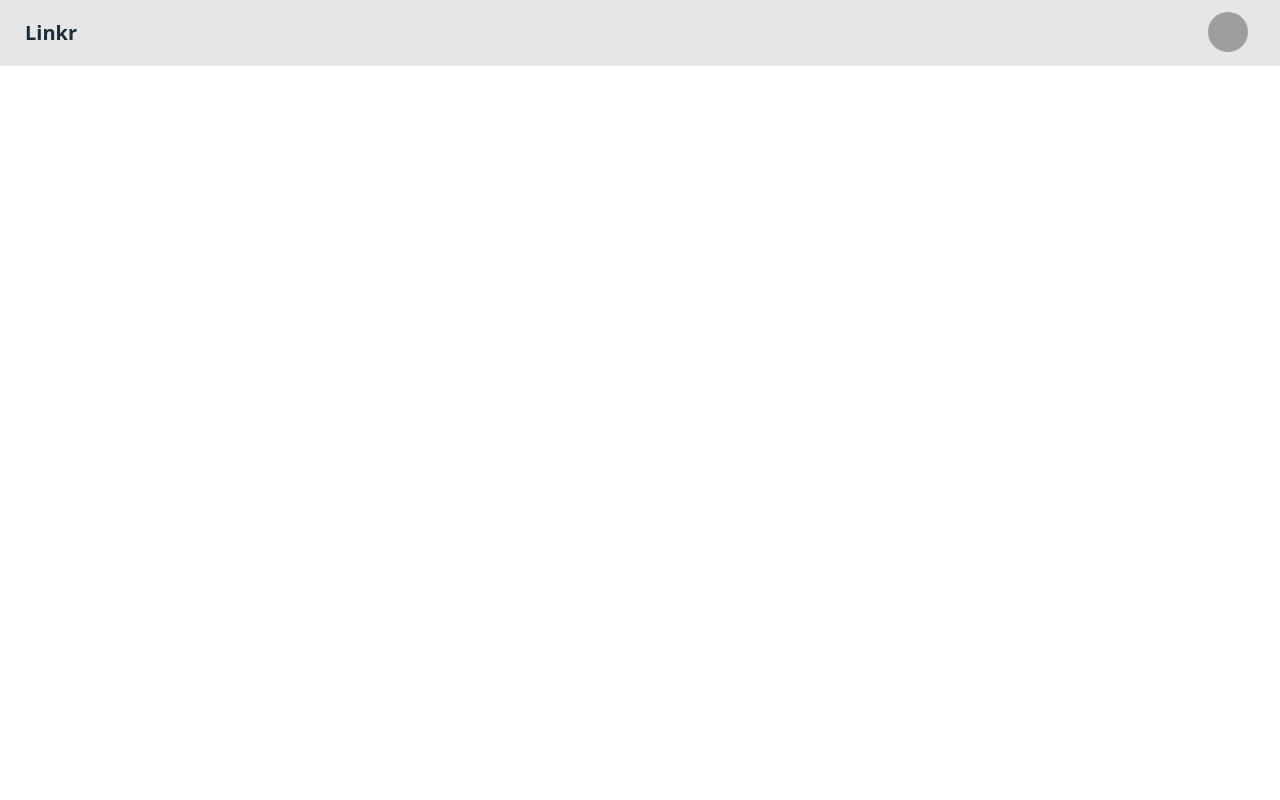
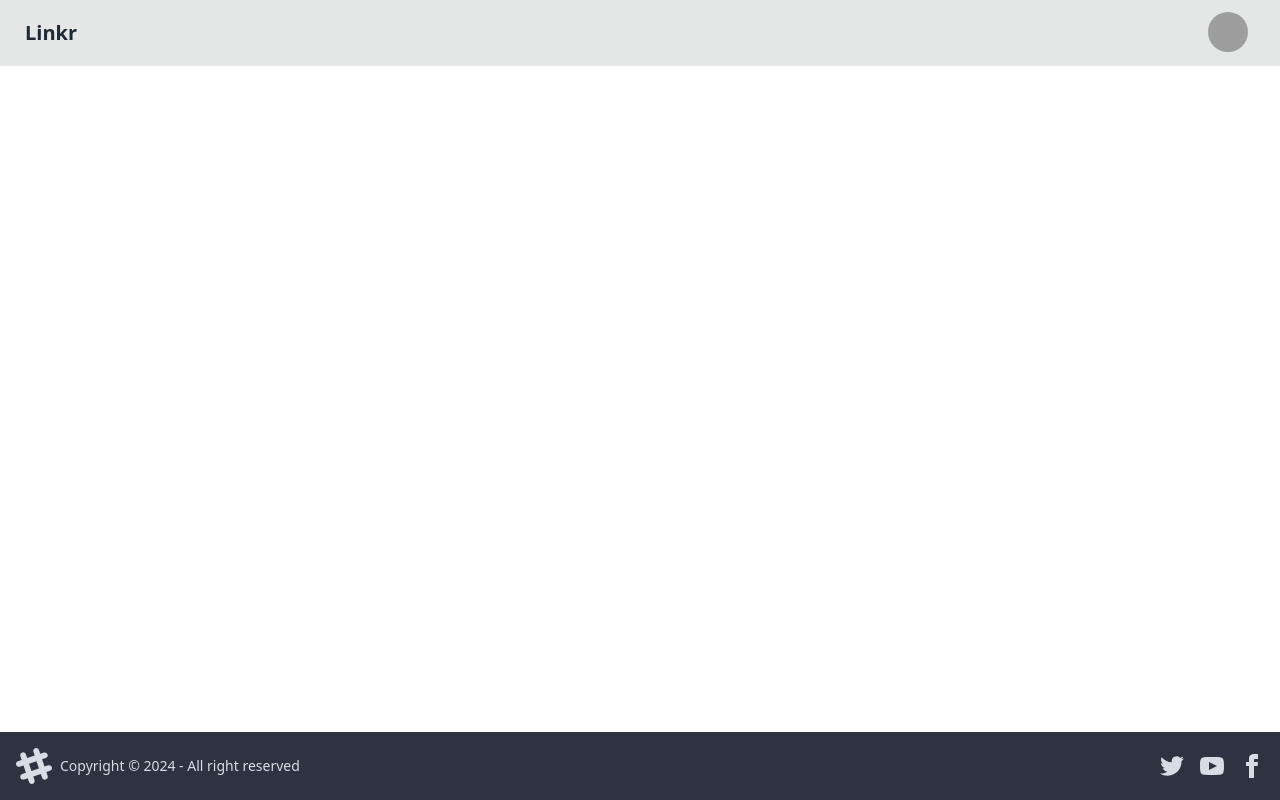
Before and after one commit to VikashPalani/Linkr-web, a React (Vite) app: page / in a window 1280 px wide. Built offline with nearby package versions, Linux system fonts and the light colour scheme; grey boxes are pictures that could not be loaded.

Commit message:
App routing and footer

```diff
--- a/package.json
+++ b/package.json
@@ -11,7 +11,8 @@
   },
   "dependencies": {
     "react": "^18.3.1",
-    "react-dom": "^18.3.1"
+    "react-dom": "^18.3.1",
+    "react-router-dom": "^6.27.0"
   },
   "devDependencies": {
     "@eslint/js": "^9.11.1",
--- a/src/App.jsx
+++ b/src/App.jsx
@@ -1,35 +1,23 @@
+import { BrowserRouter, Routes, Route } from "react-router-dom";
+import Body from "./components/Body";
+import Login from "./pages/Login";
+import Profile from "./pages/Profile";
+
 function App() {
 
   return (
     <>
-      <div className="navbar bg-base-300">
-        <div className="flex-1">
-          <a className="btn btn-ghost text-xl">Linkr</a>
-        </div>
-        <div className="flex-none gap-2">
-          <div className="dropdown dropdown-end mx-5">
-            <div tabIndex={0} role="button" className="btn btn-ghost btn-circle avatar">
-              <div className="w-10 rounded-full">
-                <img
-                  alt="Tailwind CSS Navbar component"
-                  src="https://img.daisyui.com/images/stock/photo-1534528741775-53994a69daeb.webp" />
-              </div>
-            </div>
-            <ul
-              tabIndex={0}
-              className="menu menu-sm dropdown-content bg-base-100 rounded-box z-[1] mt-3 w-52 p-2 shadow">
-              <li>
-                <a className="justify-between">
-                  Profile
-                  <span className="badge">New</span>
-                </a>
-              </li>
-              <li><a>Settings</a></li>
-              <li><a>Logout</a></li>
-            </ul>
-          </div>
-        </div>
-      </div>
+      <BrowserRouter basename="/">
+        <Routes>
+
+          <Route path="/" element={<Body/>} >
+            {/* Childrens of the Body Route */}
+            <Route path="/login" element={<Login/>} />
+            <Route path="/profile" element={<Profile/>} />
+          </Route>
+
+        </Routes>
+      </BrowserRouter>
     </>
   )
 }
--- /dev/null
+++ b/src/components/Body.jsx
@@ -0,0 +1,16 @@
+import { Outlet } from 'react-router-dom';
+import Navbar from './Navbar';
+import Footer from './Footer';
+
+const Body = () => {
+  return (
+    <div>
+      <Navbar />
+      {/* Any children routes of the Body Route will be rendered using the Outlet component */}
+      <Outlet />
+      <Footer />
+    </div>
+  )
+}
+
+export default Body
--- /dev/null
+++ b/src/components/Footer.jsx
@@ -0,0 +1,60 @@
+
+const Footer = () => {
+  return (
+    <div>
+        <footer className="footer bg-neutral text-neutral-content items-center p-4 fixed bottom-0">
+            <aside className="grid-flow-col items-center">
+                <svg
+                width="36"
+                height="36"
+                viewBox="0 0 24 24"
+                xmlns="http://www.w3.org/2000/svg"
+                fillRule="evenodd"
+                clipRule="evenodd"
+                className="fill-current">
+                <path
+                    d="M22.672 15.226l-2.432.811.841 2.515c.33 1.019-.209 2.127-1.23 2.456-1.15.325-2.148-.321-2.463-1.226l-.84-2.518-5.013 1.677.84 2.517c.391 1.203-.434 2.542-1.831 2.542-.88 0-1.601-.564-1.86-1.314l-.842-2.516-2.431.809c-1.135.328-2.145-.317-2.463-1.229-.329-1.018.211-2.127 1.231-2.456l2.432-.809-1.621-4.823-2.432.808c-1.355.384-2.558-.59-2.558-1.839 0-.817.509-1.582 1.327-1.846l2.433-.809-.842-2.515c-.33-1.02.211-2.129 1.232-2.458 1.02-.329 2.13.209 2.461 1.229l.842 2.515 5.011-1.677-.839-2.517c-.403-1.238.484-2.553 1.843-2.553.819 0 1.585.509 1.85 1.326l.841 2.517 2.431-.81c1.02-.33 2.131.211 2.461 1.229.332 1.018-.21 2.126-1.23 2.456l-2.433.809 1.622 4.823 2.433-.809c1.242-.401 2.557.484 2.557 1.838 0 .819-.51 1.583-1.328 1.847m-8.992-6.428l-5.01 1.675 1.619 4.828 5.011-1.674-1.62-4.829z"></path>
+                </svg>
+                <p>Copyright © {new Date().getFullYear()} - All right reserved</p>
+            </aside>
+            <nav className="grid-flow-col gap-4 md:place-self-center md:justify-self-end">
+                <a>
+                <svg
+                    xmlns="http://www.w3.org/2000/svg"
+                    width="24"
+                    height="24"
+                    viewBox="0 0 24 24"
+                    className="fill-current">
+                    <path
+                    d="M24 4.557c-.883.392-1.832.656-2.828.775 1.017-.609 1.798-1.574 2.165-2.724-.951.564-2.005.974-3.127 1.195-.897-.957-2.178-1.555-3.594-1.555-3.179 0-5.515 2.966-4.797 6.045-4.091-.205-7.719-2.165-10.148-5.144-1.29 2.213-.669 5.108 1.523 6.574-.806-.026-1.566-.247-2.229-.616-.054 2.281 1.581 4.415 3.949 4.89-.693.188-1.452.232-2.224.084.626 1.956 2.444 3.379 4.6 3.419-2.07 1.623-4.678 2.348-7.29 2.04 2.179 1.397 4.768 2.212 7.548 2.212 9.142 0 14.307-7.721 13.995-14.646.962-.695 1.797-1.562 2.457-2.549z"></path>
+                </svg>
+                </a>
+                <a>
+                <svg
+                    xmlns="http://www.w3.org/2000/svg"
+                    width="24"
+                    height="24"
+                    viewBox="0 0 24 24"
+                    className="fill-current">
+                    <path
+                    d="M19.615 3.184c-3.604-.246-11.631-.245-15.23 0-3.897.266-4.356 2.62-4.385 8.816.029 6.185.484 8.549 4.385 8.816 3.6.245 11.626.246 15.23 0 3.897-.266 4.356-2.62 4.385-8.816-.029-6.185-.484-8.549-4.385-8.816zm-10.615 12.816v-8l8 3.993-8 4.007z"></path>
+                </svg>
+                </a>
+                <a>
+                <svg
+                    xmlns="http://www.w3.org/2000/svg"
+                    width="24"
+                    height="24"
+                    viewBox="0 0 24 24"
+                    className="fill-current">
+                    <path
+                    d="M9 8h-3v4h3v12h5v-12h3.642l.358-4h-4v-1.667c0-.955.192-1.333 1.115-1.333h2.885v-5h-3.808c-3.596 0-5.192 1.583-5.192 4.615v3.385z"></path>
+                </svg>
+                </a>
+            </nav>
+        </footer>
+    </div>
+  )
+}
+
+export default Footer;
--- /dev/null
+++ b/src/components/Navbar.jsx
@@ -0,0 +1,37 @@
+
+const Navbar = () => {
+  return (
+    <div className="navbar bg-base-300">
+        <div className="flex-1">
+          <a className="btn btn-ghost text-xl">Linkr</a>
+        </div>
+
+        <div className="flex-none gap-2">
+          <div className="dropdown dropdown-end mx-5">
+            <div tabIndex={0} role="button" className="btn btn-ghost btn-circle avatar">
+              <div className="w-10 rounded-full">
+                <img
+                  alt="Tailwind CSS Navbar component"
+                  src="https://img.daisyui.com/images/stock/photo-1534528741775-53994a69daeb.webp" />
+              </div>
+            </div>
+            <ul
+              tabIndex={0}
+              className="menu menu-sm dropdown-content bg-base-100 rounded-box z-[1] mt-3 w-52 p-2 shadow">
+              <li>
+                <a className="justify-between">
+                  Profile
+                  <span className="badge">New</span>
+                </a>
+              </li>
+              <li><a>Settings</a></li>
+              <li><a>Logout</a></li>
+            </ul>
+          </div>
+        </div>
+
+    </div>
+  )
+}
+
+export default Navbar;
--- /dev/null
+++ b/src/pages/Login.jsx
@@ -0,0 +1,10 @@
+
+const Login = () => {
+  return (
+    <div>
+
+    </div>
+  )
+}
+
+export default Login
--- /dev/null
+++ b/src/pages/Profile.jsx
@@ -0,0 +1,10 @@
+
+const Profile = () => {
+  return (
+    <div>
+
+    </div>
+  )
+}
+
+export default Profile
```
Also changed, not shown: 1 other file (tests, documents, lock files or other folders).
